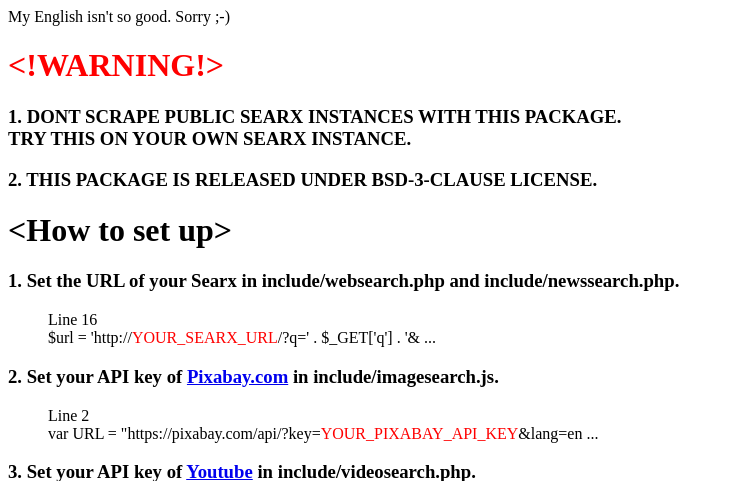
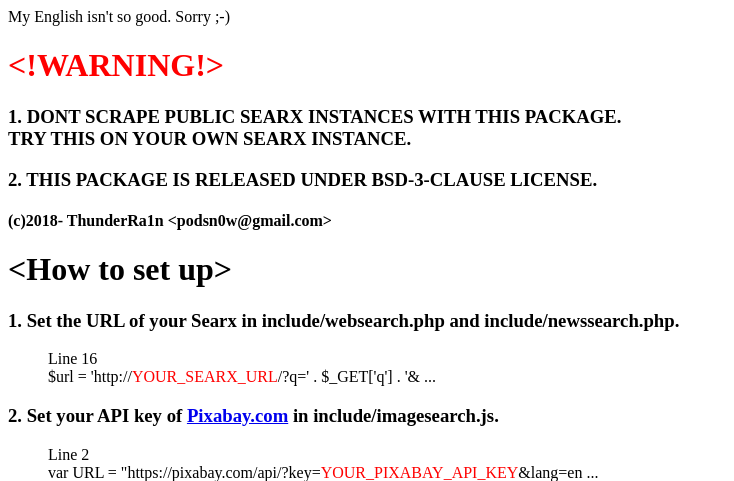
Before and after one commit to codersn0w/searx_futuristic_design, a PHP site: page /readme.html in a window 1280 px wide. Shown: the top 481 px of the page, without its empty margins (0-734 px from the left). Run offline with PHP 8.4, Linux system fonts and the light colour scheme.

Commit message:
add copyright in readme.html

```diff
--- a/index.php
+++ b/index.php
@@ -1,6 +1,6 @@
 <!--
 This software is released under the BSD-3-Clause License.
-See LICENSE file
+See LICENSE file.
 (C) 2018- by ThunderRa1n, <podsn0w@gmail.com>
 -->
 <!DOCTYPE html>
--- a/readme.html
+++ b/readme.html
@@ -9,6 +9,7 @@
   	    TRY THIS ON YOUR OWN SEARX INSTANCE.</h3>
 
   	<h3>2. THIS PACKAGE IS RELEASED UNDER BSD-3-CLAUSE LICENSE.</h3>
+    <h4>(c)2018- ThunderRa1n &lt;podsn0w@gmail.com&gt;</h4>
 
 
     <h1>&lt;How to set up&gt;</h1>
```
